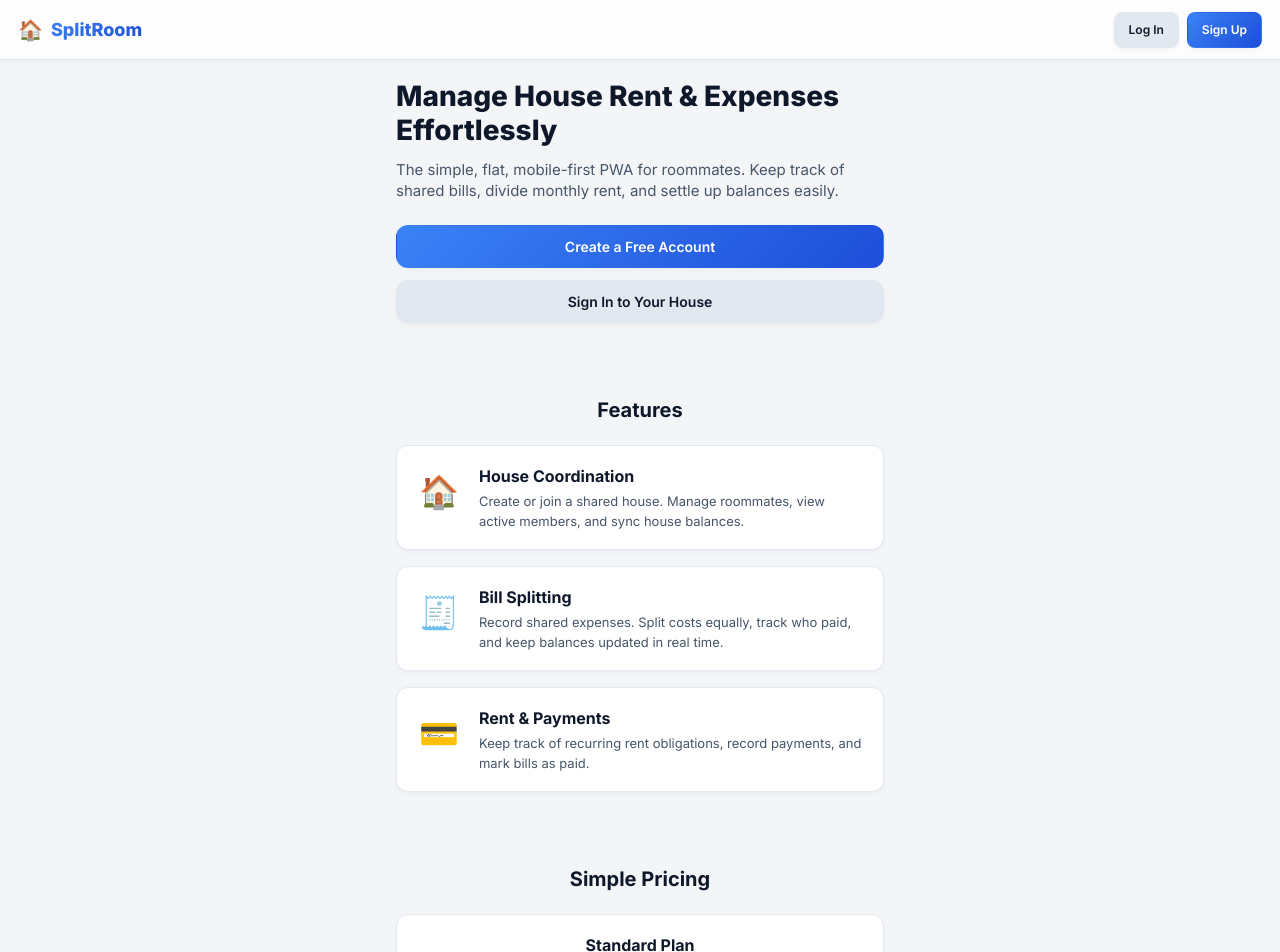
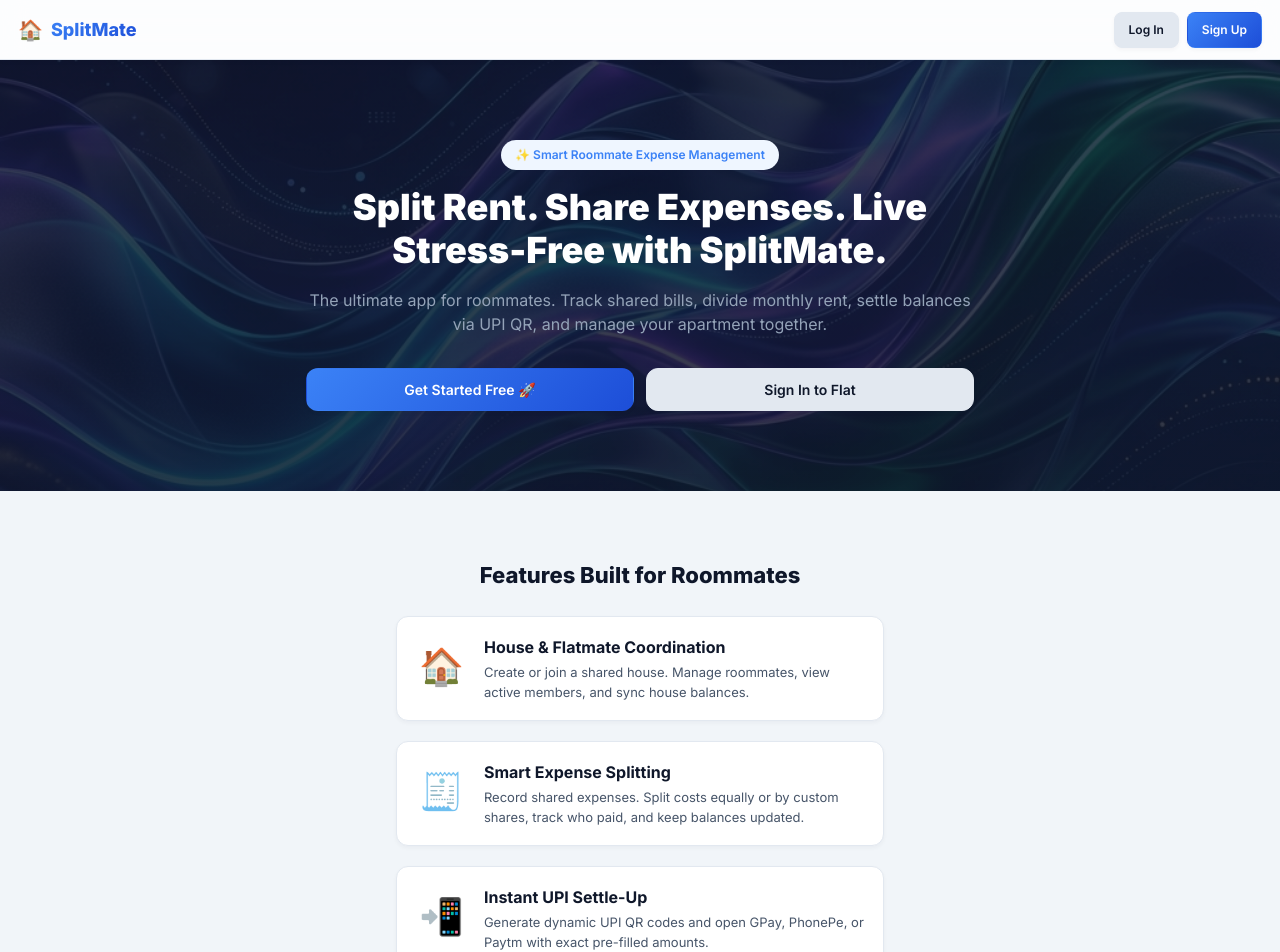
Before and after one commit to balamurugan226/splitroom, a React (Vite) app in the folder frontend/: page / in a window 1280 px wide. Shown: the top 952 px of the page. Built offline with nearby package versions, Linux system fonts and the light colour scheme; no server answers.

Commit message:
Rebrand application name from SplitRoom to SplitMate and add generated vibrant SaaS hero wallpaper artwork background

```diff
--- a/frontend/index.html
+++ b/frontend/index.html
@@ -9,17 +9,17 @@
     <meta name="theme-color" content="#0052cc" />
     <meta name="apple-mobile-web-app-capable" content="yes" />
     <meta name="apple-mobile-web-app-status-bar-style" content="default" />
-    <meta name="apple-mobile-web-app-title" content="SplitRoom" />
+    <meta name="apple-mobile-web-app-title" content="SplitMate" />
     <link rel="apple-touch-icon" href="/icons/icon-192.png" />
     <link rel="manifest" href="/manifest.json" />
 
-    <meta name="description" content="SplitRoom – The smartest way to manage shared rent and expenses with your roommates. Track bills, split costs, and settle up effortlessly." />
+    <meta name="description" content="SplitMate – The smartest way to manage shared rent and expenses with your roommates. Track bills, split costs, and settle up effortlessly." />
     <meta name="keywords" content="room rent splitting, expense sharing, roommate app, split bills, shared expenses" />
-    <meta property="og:title" content="SplitRoom – Smart Expense Splitting for Roommates" />
+    <meta property="og:title" content="SplitMate – Smart Expense Splitting for Roommates" />
     <meta property="og:description" content="Manage shared rent and expenses with your roommates effortlessly." />
     <meta property="og:type" content="website" />
 
-    <title>SplitRoom – Smart Expense Splitting for Roommates</title>
+    <title>SplitMate – Smart Expense Splitting for Roommates</title>
 
     <link rel="preconnect" href="https://fonts.googleapis.com" />
     <link rel="preconnect" href="https://fonts.gstatic.com" crossorigin />
--- a/frontend/src/components/Topbar.jsx
+++ b/frontend/src/components/Topbar.jsx
@@ -13,8 +13,9 @@
       <div style={{ display: 'flex', alignItems: 'center', gap: 12 }}>
         <div style={{ display: 'flex', alignItems: 'center', gap: 8, cursor: 'pointer' }} onClick={() => navigate('/dashboard')}>
           <span style={{ fontSize: 20 }}>🏠</span>
-          <span className="topbar-title">SplitRoom</span>
+          <span className="topbar-title">SplitMate</span>
         </div>
+
 
         {allHouses && allHouses.length > 1 && (
           <select
--- a/frontend/src/pages/DashboardPage.jsx
+++ b/frontend/src/pages/DashboardPage.jsx
@@ -270,7 +270,7 @@
   // Export PDF Statement
   const exportPDFStatement = () => {
     const doc = new jsPDF();
-    const houseTitle = house?.name || 'SplitRoom Flat Statement';
+    const houseTitle = house?.name || 'SplitMate Flat Statement';
     const dateStr = new Date().toLocaleDateString('en-IN', { day: '2-digit', month: 'short', year: 'numeric' });
 
     doc.setFontSize(18);
@@ -306,7 +306,7 @@
 
   // Export Excel (.xlsx / .csv) Statement
   const exportExcelStatement = () => {
-    const houseTitle = house?.name || 'SplitRoom';
+    const houseTitle = house?.name || 'SplitMate';
     const sheetData = feed.map((item, idx) => ({
       '#': idx + 1,
       'Date': new Date(item.date || item.createdAt).toLocaleDateString('en-IN'),
@@ -341,8 +341,9 @@
         <div className="card text-center" style={{ padding: '40px 20px' }}>
           <span style={{ fontSize: '48px' }}>🏠</span>
           <h2 style={{ fontSize: '22px', fontWeight: 800, marginTop: '16px', marginBottom: '8px' }}>
-            Welcome to SplitRoom!
+            Welcome to SplitMate!
           </h2>
+
           <p style={{ fontSize: '14px', color: 'var(--text-secondary)', marginBottom: '24px', maxWidth: '400px', margin: '0 auto 24px' }}>
             You are not connected to a virtual flat room yet. Create a new room or join your roommates with an invite code.
           </p>
--- a/frontend/src/pages/HousePage.jsx
+++ b/frontend/src/pages/HousePage.jsx
@@ -211,13 +211,14 @@
 
   const shareInviteCode = () => {
     if (!house?.invite_code) return;
-    const text = `Hey! Join our flat room "${house.name}" on SplitRoom using my invite code: ${house.invite_code}`;
+    const text = `Hey! Join our flat room "${house.name}" on SplitMate using my invite code: ${house.invite_code}`;
     if (navigator.share) {
       navigator.share({
-        title: 'Join my flat on SplitRoom',
+        title: 'Join my flat on SplitMate',
         text: text,
       }).catch(err => console.error(err));
     } else {
+
       navigator.clipboard.writeText(text);
       setSuccess('Invite text copied! Paste it in WhatsApp to invite flatmates.');
       setTimeout(() => setSuccess(''), 4000);
--- a/frontend/src/pages/LandingPage.jsx
+++ b/frontend/src/pages/LandingPage.jsx
@@ -4,18 +4,18 @@
 const FEATURES = [
   {
     icon: '🏠',
-    title: 'House Coordination',
+    title: 'House & Flatmate Coordination',
     desc: 'Create or join a shared house. Manage roommates, view active members, and sync house balances.',
   },
   {
     icon: '🧾',
-    title: 'Bill Splitting',
-    desc: 'Record shared expenses. Split costs equally, track who paid, and keep balances updated in real time.',
+    title: 'Smart Expense Splitting',
+    desc: 'Record shared expenses. Split costs equally or by custom shares, track who paid, and keep balances updated.',
   },
   {
-    icon: '💳',
-    title: 'Rent & Payments',
-    desc: 'Keep track of recurring rent obligations, record payments, and mark bills as paid.',
+    icon: '📲',
+    title: 'Instant UPI Settle-Up',
+    desc: 'Generate dynamic UPI QR codes and open GPay, PhonePe, or Paytm with exact pre-filled amounts.',
   }
 ];
 
@@ -23,12 +23,12 @@
   const navigate = useNavigate();
 
   return (
-    <div style={{ minHeight: '100vh', display: 'flex', flexDirection: 'column', backgroundColor: '#f4f5f7' }}>
+    <div style={{ minHeight: '100vh', display: 'flex', flexDirection: 'column', backgroundColor: 'var(--bg-secondary)' }}>
       {/* Header */}
       <header className="topbar">
         <div style={{ display: 'flex', alignItems: 'center', gap: 8 }}>
           <span style={{ fontSize: 20 }}>🏠</span>
-          <span className="topbar-title">SplitRoom</span>
+          <span className="topbar-title" style={{ fontSize: 18, fontWeight: 800 }}>SplitMate</span>
         </div>
         <div style={{ display: 'flex', gap: 8 }}>
           <Link to="/login" className="btn btn-sm btn-secondary">Log In</Link>
@@ -36,34 +36,46 @@
         </div>
       </header>
 
-      {/* Hero */}
-      <section className="landing-hero">
-        <div className="container">
-          <h1 style={{ fontSize: '28px', fontWeight: 800, color: 'var(--text-primary)', marginBottom: '12px', lineHeight: 1.2 }}>
-            Manage House Rent &amp; Expenses Effortlessly
+      {/* Hero with Wallpaper Artwork */}
+      <section
+        className="landing-hero"
+        style={{
+          position: 'relative',
+          padding: '60px 20px',
+          background: `linear-gradient(rgba(15, 23, 42, 0.8), rgba(15, 23, 42, 0.85)), url(/splitmate_wallpaper.png) center/cover no-repeat`,
+          color: '#ffffff',
+          textAlign: 'center'
+        }}
+      >
+        <div className="container" style={{ maxWidth: '700px', margin: '0 auto' }}>
+          <span className="badge badge-blue" style={{ marginBottom: '16px', padding: '6px 14px', fontSize: '12px' }}>
+            ✨ Smart Roommate Expense Management
+          </span>
+          <h1 style={{ fontSize: '36px', fontWeight: 900, marginBottom: '16px', lineHeight: 1.2, color: '#ffffff' }}>
+            Split Rent. Share Expenses. Live Stress-Free with SplitMate.
           </h1>
-          <p style={{ fontSize: '15px', color: 'var(--text-secondary)', marginBottom: '24px', lineHeight: 1.4 }}>
-            The simple, flat, mobile-first PWA for roommates. Keep track of shared bills, divide monthly rent, and settle up balances easily.
+          <p style={{ fontSize: '16px', color: '#94a3b8', marginBottom: '32px', lineHeight: 1.5 }}>
+            The ultimate app for roommates. Track shared bills, divide monthly rent, settle balances via UPI QR, and manage your apartment together.
           </p>
-          <div style={{ display: 'flex', flexDirection: 'column', gap: 12 }}>
-            <button className="btn btn-primary" onClick={() => navigate('/register')}>
-              Create a Free Account
+          <div style={{ display: 'flex', justifyContent: 'center', gap: 12 }}>
+            <button className="btn btn-primary btn-lg" onClick={() => navigate('/register')}>
+              Get Started Free 🚀
             </button>
-            <button className="btn btn-secondary" onClick={() => navigate('/login')}>
-              Sign In to Your House
+            <button className="btn btn-secondary btn-lg" onClick={() => navigate('/login')}>
+              Sign In to Flat
             </button>
           </div>
         </div>
       </section>
 
       {/* Features */}
-      <section style={{ padding: '32px 16px' }}>
+      <section style={{ padding: '48px 20px' }}>
         <div className="container">
-          <h2 style={{ fontSize: '20px', fontWeight: 700, marginBottom: '20px', textAlign: 'center' }}>Features</h2>
-          <div style={{ display: 'flex', flexDirection: 'column', gap: 16 }}>
+          <h2 style={{ fontSize: '22px', fontWeight: 800, marginBottom: '24px', textAlign: 'center' }}>Features Built for Roommates</h2>
+          <div style={{ display: 'grid', gridTemplateColumns: 'repeat(auto-fit, minmax(280px, 1fr))', gap: 20 }}>
             {FEATURES.map((f) => (
               <div key={f.title} className="card" style={{ display: 'flex', gap: 16, alignItems: 'flex-start', margin: 0 }}>
-                <div style={{ fontSize: 32, padding: 4 }}>{f.icon}</div>
+                <div style={{ fontSize: 36, padding: 4 }}>{f.icon}</div>
                 <div>
                   <h3 style={{ fontSize: 16, fontWeight: 700, marginBottom: 4 }}>{f.title}</h3>
                   <p style={{ fontSize: 13, color: 'var(--text-secondary)' }}>{f.desc}</p>
@@ -75,13 +87,13 @@
       </section>
 
       {/* Pricing */}
-      <section className="landing-pricing">
+      <section className="landing-pricing" style={{ padding: '0 20px 48px 20px' }}>
         <div className="container">
-          <h2 style={{ fontSize: '20px', fontWeight: 700, marginBottom: '20px', textAlign: 'center' }}>Simple Pricing</h2>
-          <div className="pricing-grid">
+          <h2 style={{ fontSize: '22px', fontWeight: 800, marginBottom: '24px', textAlign: 'center' }}>Simple Pricing</h2>
+          <div className="pricing-grid" style={{ display: 'grid', gridTemplateColumns: 'repeat(auto-fit, minmax(280px, 1fr))', gap: 20 }}>
             <div className="card" style={{ textAlign: 'center', margin: 0 }}>
               <h3 style={{ fontSize: 16, fontWeight: 700, marginBottom: 8 }}>Standard Plan</h3>
-              <div style={{ fontSize: 24, fontWeight: 800, marginBottom: 12 }}>Free</div>
+              <div style={{ fontSize: 28, fontWeight: 800, marginBottom: 12 }}>Free</div>
               <p style={{ fontSize: 13, color: 'var(--text-secondary)', marginBottom: 16 }}>
                 Perfect for standard apartments and shared houses.
               </p>
@@ -91,7 +103,7 @@
             </div>
             <div className="card" style={{ textAlign: 'center', border: '2px solid var(--accent-blue)', margin: 0 }}>
               <h3 style={{ fontSize: 16, fontWeight: 700, marginBottom: 8, color: 'var(--accent-blue)' }}>Pro Plan</h3>
-              <div style={{ fontSize: 24, fontWeight: 800, marginBottom: 12 }}>₹99<span style={{ fontSize: 13, color: 'var(--text-secondary)' }}>/mo</span></div>
+              <div style={{ fontSize: 28, fontWeight: 800, marginBottom: 12 }}>₹99<span style={{ fontSize: 13, color: 'var(--text-secondary)' }}>/mo</span></div>
               <p style={{ fontSize: 13, color: 'var(--text-secondary)', marginBottom: 16 }}>
                 Advanced features, unlimited house history, priority support.
               </p>
@@ -106,7 +118,7 @@
       {/* Footer */}
       <footer style={{ padding: '24px 16px', backgroundColor: 'var(--bg-tertiary)', textAlign: 'center', marginTop: 'auto' }}>
         <p style={{ fontSize: 12, color: 'var(--text-secondary)' }}>
-          &copy; {new Date().getFullYear()} SplitRoom. All rights reserved.
+          &copy; {new Date().getFullYear()} SplitMate. All rights reserved.
         </p>
       </footer>
     </div>
--- a/frontend/src/pages/LoginPage.jsx
+++ b/frontend/src/pages/LoginPage.jsx
@@ -46,8 +46,9 @@
         <div style={{ textAlign: 'center', marginBottom: '24px' }}>
           <span style={{ fontSize: '40px' }}>🏠</span>
           <h1 style={{ fontSize: '24px', fontWeight: 800, marginTop: '8px', color: 'var(--text-primary)' }}>
-            Welcome to SplitRoom
+            Welcome to SplitMate
           </h1>
+
           <p style={{ fontSize: '14px', color: 'var(--text-secondary)', marginTop: '4px' }}>
             Sign in to manage your house budget
           </p>
```
Also changed, not shown: frontend/src/index.css (+20 -0 lines), frontend/public/splitmate_wallpaper.png (added), 2 other files (tests, documents, lock files or other folders).
